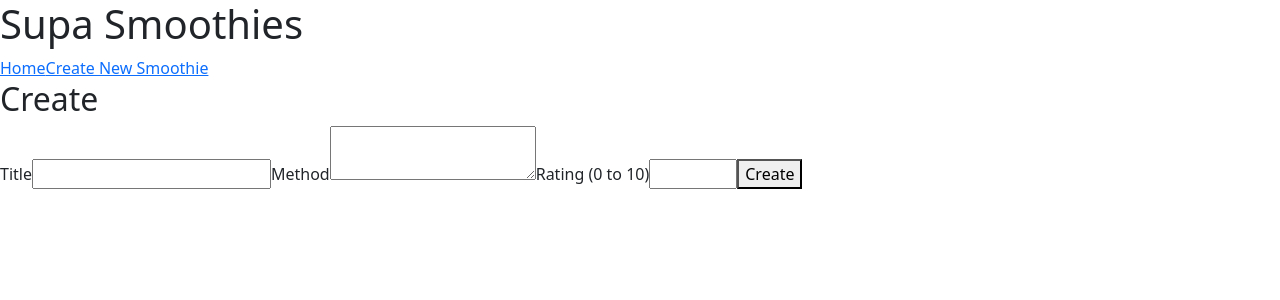
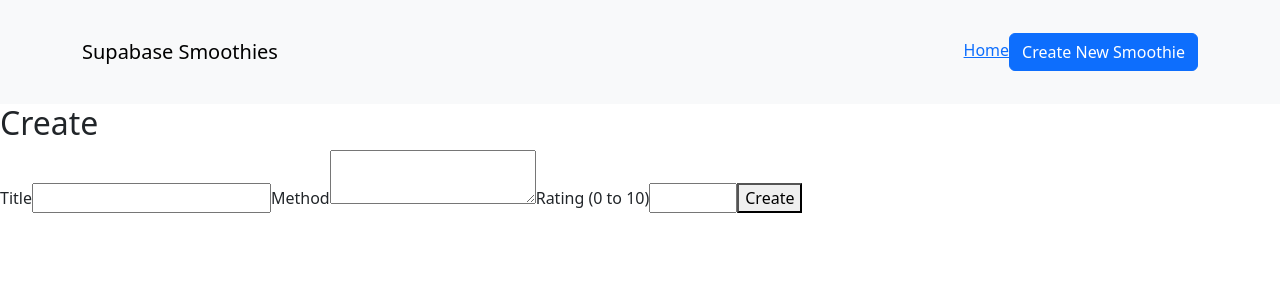
Before and after one commit to ashkan-ahmadi/followers-count-react, a React (Create React App) app: page /create in a window 1280 px wide. Shown: the top 300 px of the page. Built offline with nearby package versions, Linux system fonts and the light colour scheme.

Commit message:
Update App to include BS classes

```diff
--- a/src/App.js
+++ b/src/App.js
@@ -1,26 +1,33 @@
-import { BrowserRouter, Routes, Route, Link } from "react-router-dom"
+import { BrowserRouter, Routes, Route, Link } from 'react-router-dom'
 
 // pages
-import Home from "./pages/Home"
-import Create from "./pages/Create"
-import Update from "./pages/Update"
-
+import Home from './pages/Home'
+import Create from './pages/Create'
+import Update from './pages/Update'
 
 function App() {
   return (
     <BrowserRouter>
-      <nav>
-        <h1>Supa Smoothies</h1>
-        <Link to="/">Home</Link>
-        <Link to="/create">Create New Smoothie</Link>
-      </nav>
+      <header className="container-fluid py-4 bg-light ">
+        <div className="container">
+          <nav className="navbar text-center ">
+            <a className="navbar-brand">Supabase Smoothies</a>
+            <div>
+              <Link to="/">Home</Link>
+              <Link to="/create">
+                <a className="btn btn-primary">Create New Smoothie</a>
+              </Link>
+            </div>
+          </nav>
+        </div>
+      </header>
       <Routes>
         <Route path="/" element={<Home />} />
         <Route path="/create" element={<Create />} />
         <Route path="/:id" element={<Update />} />
       </Routes>
     </BrowserRouter>
-  );
+  )
 }
 
-export default App;
+export default App
```
